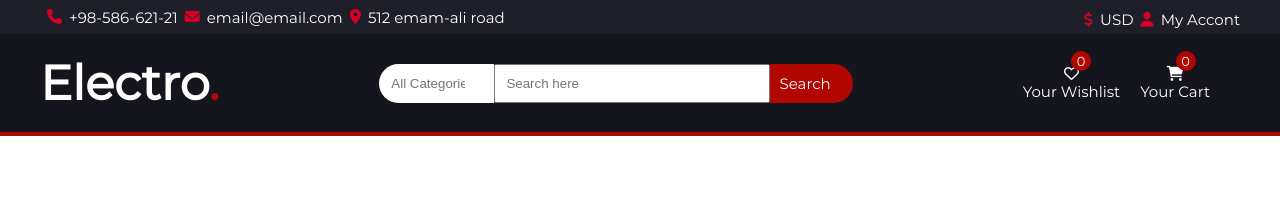
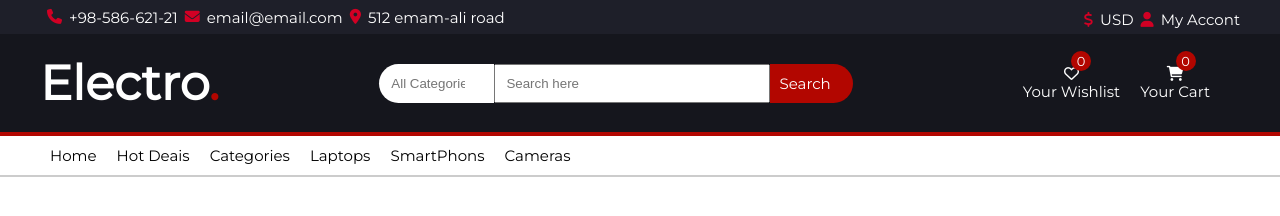
Before and after one commit to mostafahendeli/Electro-Ecommerce, a plain HTML site: page index.html in a window 1280 px wide. Drawn offline with Linux system fonts and the light colour scheme.

Commit message:
add main menu

```diff
--- a/index.html
+++ b/index.html
@@ -83,3 +83,20 @@
             </div>
         </div>
     </header>
+
+    <!--   main menu   -->
+
+    <div class="main-menu">
+        <div class="container">
+            <nav>
+                <ul>
+                    <li><a href="#">Home</a></li>
+                    <li><a href="#">Hot Deais</a></li>
+                    <li><a href="#">Categories</a></li>
+                    <li><a href="#">Laptops</a></li>
+                    <li><a href="#">SmartPhons</a></li>
+                    <li><a href="#">Cameras</a></li>
+                </ul>
+            </nav>
+        </div>
+    </div>
--- a/styles.css
+++ b/styles.css
@@ -230,3 +230,52 @@ h1 {
         font-size: 1.2rem;
     }
 }
+
+/* =========  main menu  ==========  */
+
+.main-menu {
+    background-color: #fff;
+    border-bottom: solid 2px #ccc;
+    justify-content: center;
+    font-size: 1.5rem;
+    font-weight: 500;
+}
+
+ul {
+    display: flex;
+}
+
+ul li {
+    padding: 1rem;
+}
+
+li a {
+    text-decoration: none;
+    color: #000;
+    transition: all 0.2s ease-in-out;
+}
+
+li a:focus,
+li a:hover {
+    color: var(--primary-color);
+    text-decoration: underline;
+    text-underline-position: under;
+}
+
+@media screen and (max-width: 480px) {
+    .main-menu {
+        display: none;
+    }
+}
+
+@media screen and (max-width: 768px) {
+    .main-menu {
+        display: none;
+    }
+}
+
+@media screen and (min-width: 769px) {
+    .main-menu {
+        display: flex;
+    }
+}
```
